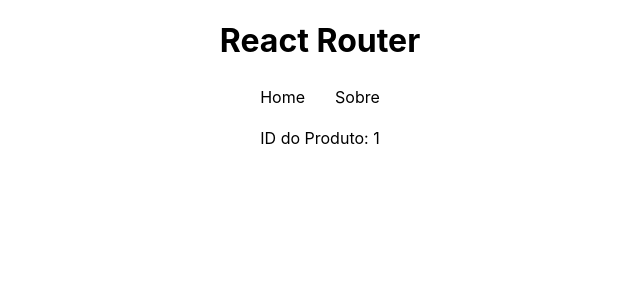
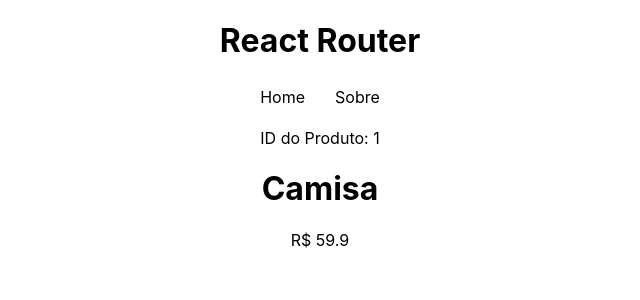
Before and after one commit to fabianagenila/react-router-app, a React (Vite) app: page /products/1 in a window 1280 px wide. Shown: the top 300 px of the page, without its empty margins (320-960 px from the left). Built offline with nearby package versions, Linux system fonts and the light colour scheme; data requests are answered from the project's data file.

Commit message:
dynamic data loading

```diff
--- a/src/pages/Products.jsx
+++ b/src/pages/Products.jsx
@@ -1,11 +1,22 @@
 import React from "react";
 import { useParams } from "react-router-dom";
+import { useFetch } from "../hook/useFetch";
 
 const Products = () => {
   const { id } = useParams();
+  const url = "http://localhost:3000/products/" + id;
+  const { data: product, loading, error } = useFetch(url);
   return (
     <>
       <p>ID do Produto: {id}</p>
+      {error && <p>Ocorreu um erro!</p>}
+      {loading && <p>Carregando...</p>}
+      {product && (
+        <>
+          <h1>{product.name}</h1>
+          <p>R$ {product.price}</p>
+        </>
+      )}
     </>
   );
 };
```
